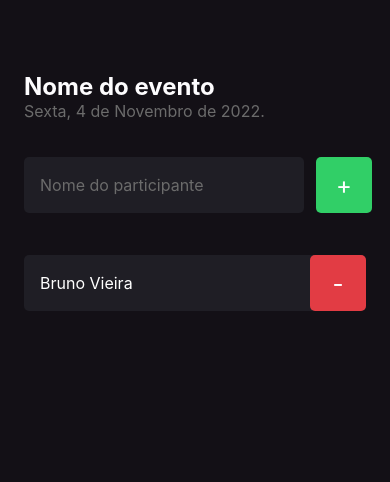
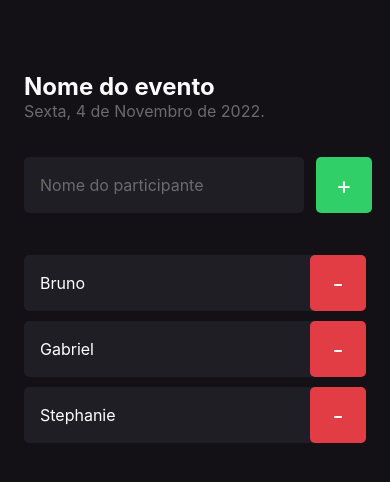
Before and after one commit to wbrunovieira/imhereReactNative, a React Native app: screen / in a window 390 px wide. Shown: the top 482 px of the page. Built offline with nearby package versions, Linux system fonts and the light colour scheme.

Commit message:
added props to the component Participant

```diff
--- a/src/components/Participants/index.tsx
+++ b/src/components/Participants/index.tsx
@@ -2,11 +2,15 @@ import { Text, TouchableOpacity, View } from "react-native";
 
 import { styles } from "./styles";
 
-export function Participant() {
+interface ParticipantsProps {
+    name: string
+}
+
+export function Participant({ name }: ParticipantsProps) {
   return (
     <View style={styles.container}>
       <Text style={styles.name}>
-        Bruno Vieira
+        {name}
       </Text>
 
       <TouchableOpacity style={styles.button}>
--- a/src/screens/Home/index.tsx
+++ b/src/screens/Home/index.tsx
@@ -31,7 +31,10 @@ export default function Home() {
             </Text>
         </TouchableOpacity>
       </View>
-      <Participant />
+      <Participant name="Bruno" />
+      <Participant name="Gabriel" />
+      <Participant name="Stephanie" />
+
     </View>
   )
 }
```
